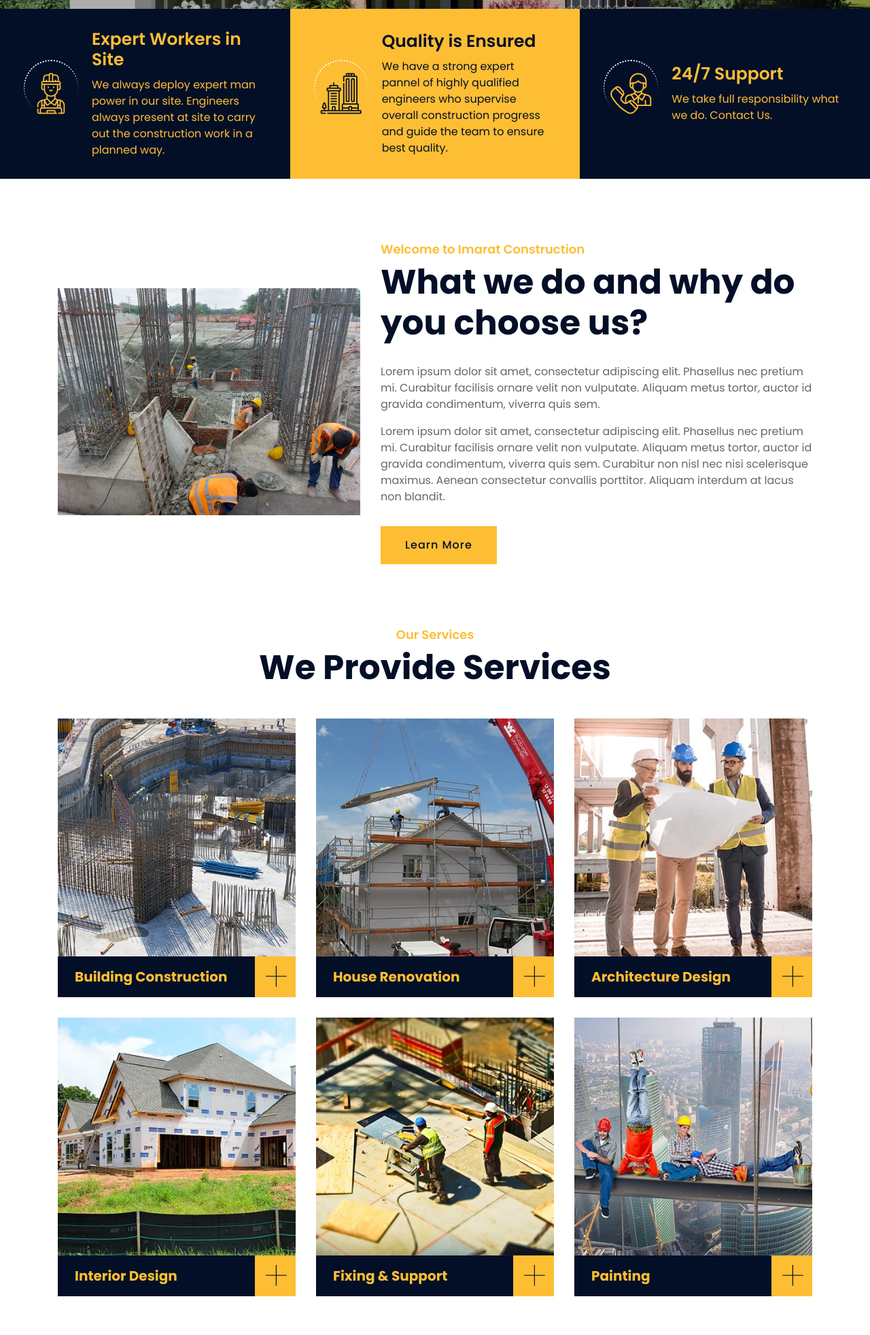
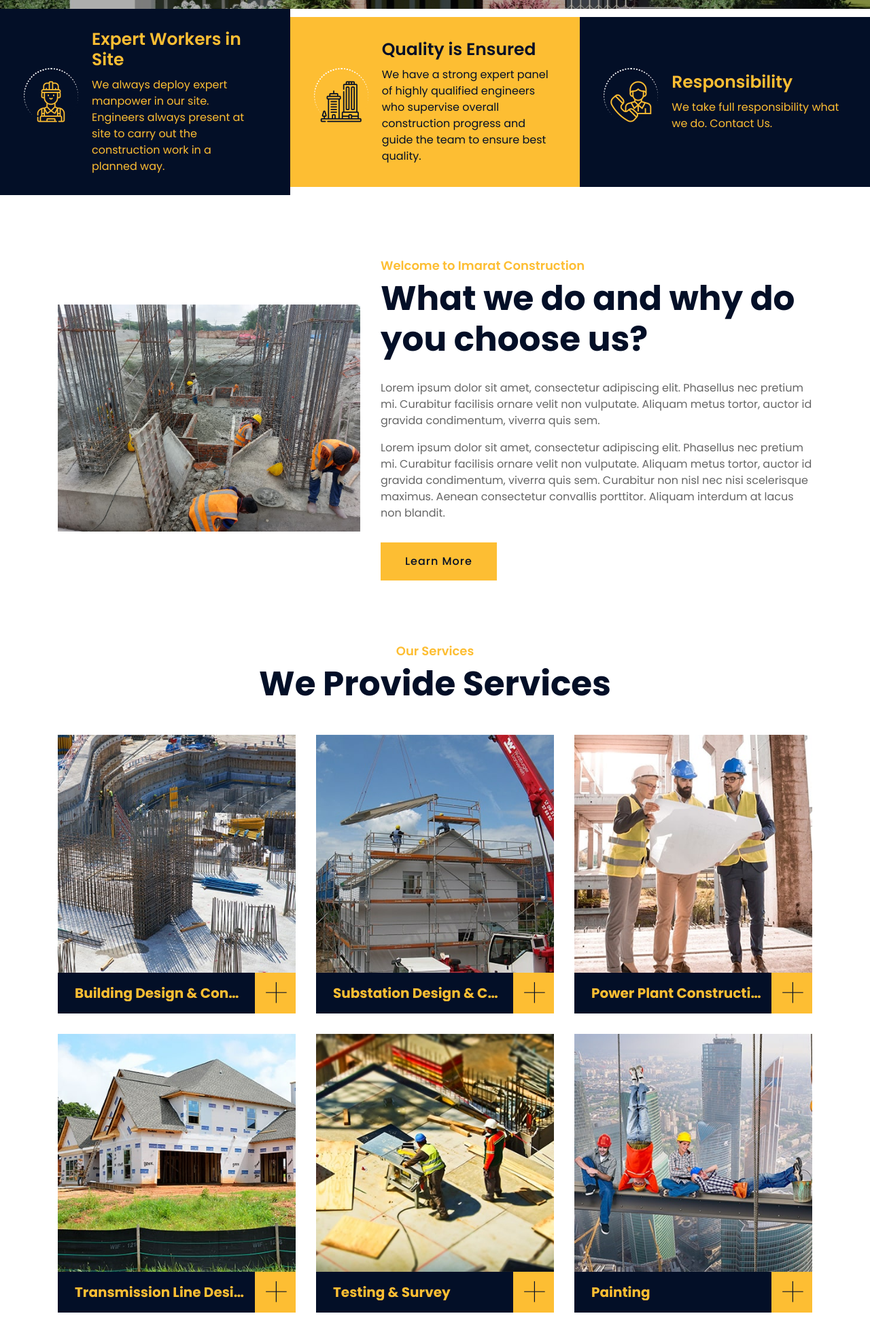
Before and after one commit to Aftub/imaratconstuction, a plain HTML site: page public/index.html in a window 1280 px wide. Shown: the part 788-2752 px from the top of the page at 68% size. Drawn offline with nearby package versions, Linux system fonts and the light colour scheme.

Commit message:
Added from office 15 jan 2023

```diff
--- a/public/index.html
+++ b/public/index.html
@@ -101,7 +101,7 @@
                                 </div>
                                 <div class="feature-text">
                                     <h3>Expert Workers in Site</h3>
-                                    <p>We always deploy expert man power in our site. Engineers always present at site to carry out the construction work in a planned way.  </p>
+                                    <p>We always deploy expert manpower in our site. Engineers always present at site to carry out the construction work in a planned way.  </p>
                                 </div>
                             </div>
                         </div>
@@ -112,7 +112,7 @@
                                 </div>
                                 <div class="feature-text">
                                     <h3>Quality is Ensured</h3>
-                                    <p>We have a strong expert pannel of highly qualified engineers who supervise overall construction progress and guide the team to ensure best quality. </p>
+                                    <p>We have a strong expert panel of highly qualified engineers who supervise overall construction progress and guide the team to ensure best quality. </p>
                                 </div>
                             </div>
                         </div>
@@ -122,7 +122,7 @@
                                     <i class="flaticon-call"></i>
                                 </div>
                                 <div class="feature-text">
-                                    <h3>24/7 Support</h3>
+                                    <h3>Responsibility</h3>
                                     <p>We take full responsibility what we do. Contact Us.</p>
                                 </div>
                             </div>
@@ -231,12 +231,12 @@
                                     <img src="img/service-1.jpg" alt="Image">
                                     <div class="service-overlay">
                                         <p>
-                                            Lorem ipsum dolor sit amet, consectetur adipiscing elit. Phasellus nec pretium mi. Curabitur facilisis ornare velit non vulputate. Aliquam metus tortor, auctor id gravida condimentum, viverra quis sem.
+                                            We do design, supply & construction of residential & commercial buildings on a turnkey basis. We have an in house quality design team. Enthusiastic & dedicated construction team.
                                         </p>
                                     </div>
                                 </div>
                                 <div class="service-text">
-                                    <h3>Building Construction</h3>
+                                    <h3>Building Design & Construction</h3>
                                     <a class="btn" href="img/service-1.jpg" data-lightbox="service">+</a>
                                 </div>
                             </div>
@@ -247,12 +247,12 @@
                                     <img src="img/service-2.jpg" alt="Image">
                                     <div class="service-overlay">
                                         <p>
-                                            Lorem ipsum dolor sit amet, consectetur adipiscing elit. Phasellus nec pretium mi. Curabitur facilisis ornare velit non vulputate. Aliquam metus tortor, auctor id gravida condimentum, viverra quis sem.
+                                            We are experts in design 33kV, 132kV, 230kV & 400kV AIS & GIS substations. We do construction of substations on a turnkey basis or as a construction management team.
                                         </p>
                                     </div>
                                 </div>
                                 <div class="service-text">
-                                    <h3>House Renovation</h3>
+                                    <h3>Substation Design & Construction</h3>
                                     <a class="btn" href="img/service-2.jpg" data-lightbox="service">+</a>
                                 </div>
                             </div>
@@ -263,12 +263,12 @@
                                     <img src="img/service-3.jpg" alt="Image">
                                     <div class="service-overlay">
                                         <p>
-                                            Lorem ipsum dolor sit amet, consectetur adipiscing elit. Phasellus nec pretium mi. Curabitur facilisis ornare velit non vulputate. Aliquam metus tortor, auctor id gravida condimentum, viverra quis sem.
+                                            We do construction of power plants as a construction management team.
                                         </p>
                                     </div>
                                 </div>
                                 <div class="service-text">
-                                    <h3>Architecture Design</h3>
+                                    <h3>Power Plant Construction</h3>
                                     <a class="btn" href="img/service-3.jpg" data-lightbox="service">+</a>
                                 </div>
                             </div>
@@ -279,12 +279,12 @@
                                     <img src="img/service-4.jpg" alt="Image">
                                     <div class="service-overlay">
                                         <p>
-                                            Lorem ipsum dolor sit amet, consectetur adipiscing elit. Phasellus nec pretium mi. Curabitur facilisis ornare velit non vulputate. Aliquam metus tortor, auctor id gravida condimentum, viverra quis sem.
+                                           We are experts in design 33kV, 230kV & 400kV transmission line tower and foundation, pile schedule, making plans & profile. We do construction of transmission lines on a turnkey basis or as a construction management team. We have dedicated survey team for route surveys of transmission lines.
                                         </p>
                                     </div>
                                 </div>
                                 <div class="service-text">
-                                    <h3>Interior Design</h3>
+                                    <h3>Transmission Line Design & Construction</h3>
                                     <a class="btn" href="img/service-4.jpg" data-lightbox="service">+</a>
                                 </div>
                             </div>
@@ -295,12 +295,12 @@
                                     <img src="img/service-5.jpg" alt="Image">
                                     <div class="service-overlay">
                                         <p>
-                                            Lorem ipsum dolor sit amet, consectetur adipiscing elit. Phasellus nec pretium mi. Curabitur facilisis ornare velit non vulputate. Aliquam metus tortor, auctor id gravida condimentum, viverra quis sem.
+                                            We have our own dedicated and self motivated survey team. We do line route surveys for transmission lines, any topographic survey, pre & post-section measurement etc. We also do soil tests, load tests, river morphology study.
                                         </p>
                                     </div>
                                 </div>
                                 <div class="service-text">
-                                    <h3>Fixing & Support</h3>
+                                    <h3>Testing & Survey</h3>
                                     <a class="btn" href="img/service-5.jpg" data-lightbox="service">+</a>
                                 </div>
                             </div>
```
